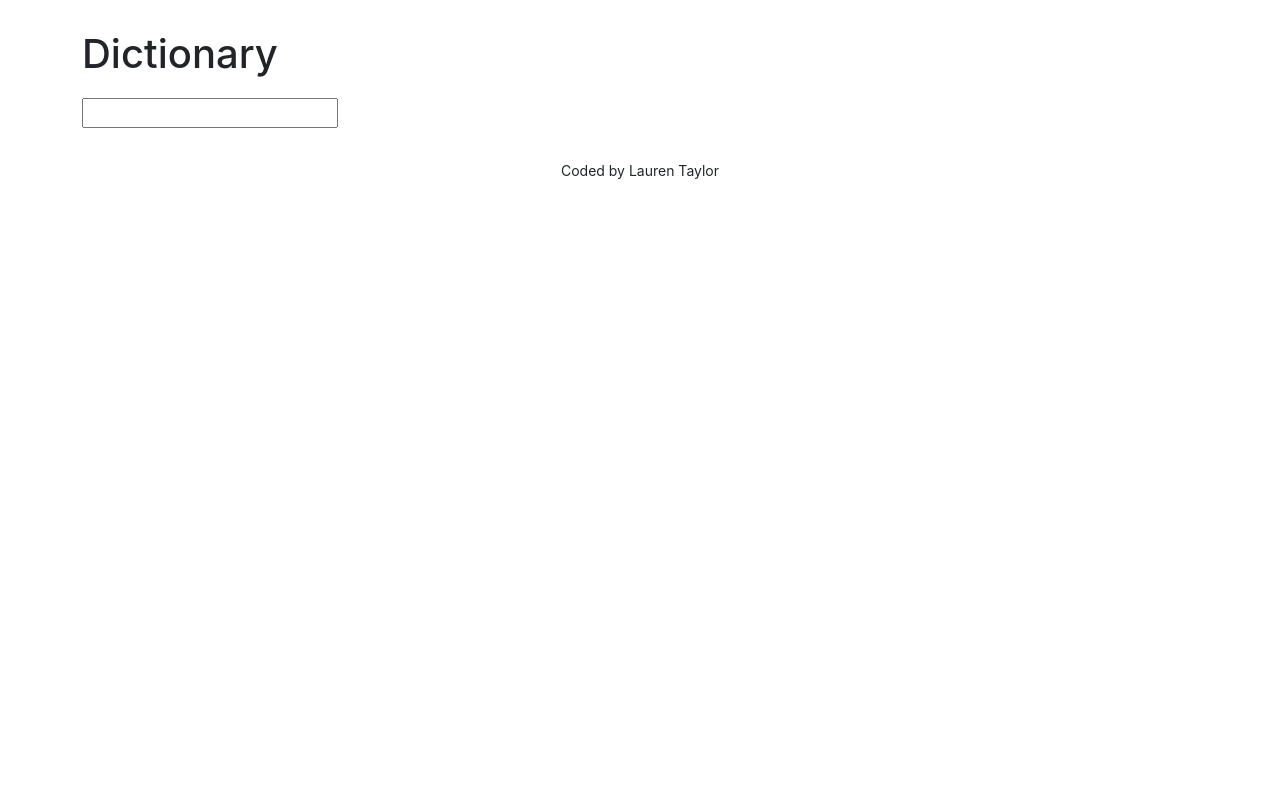
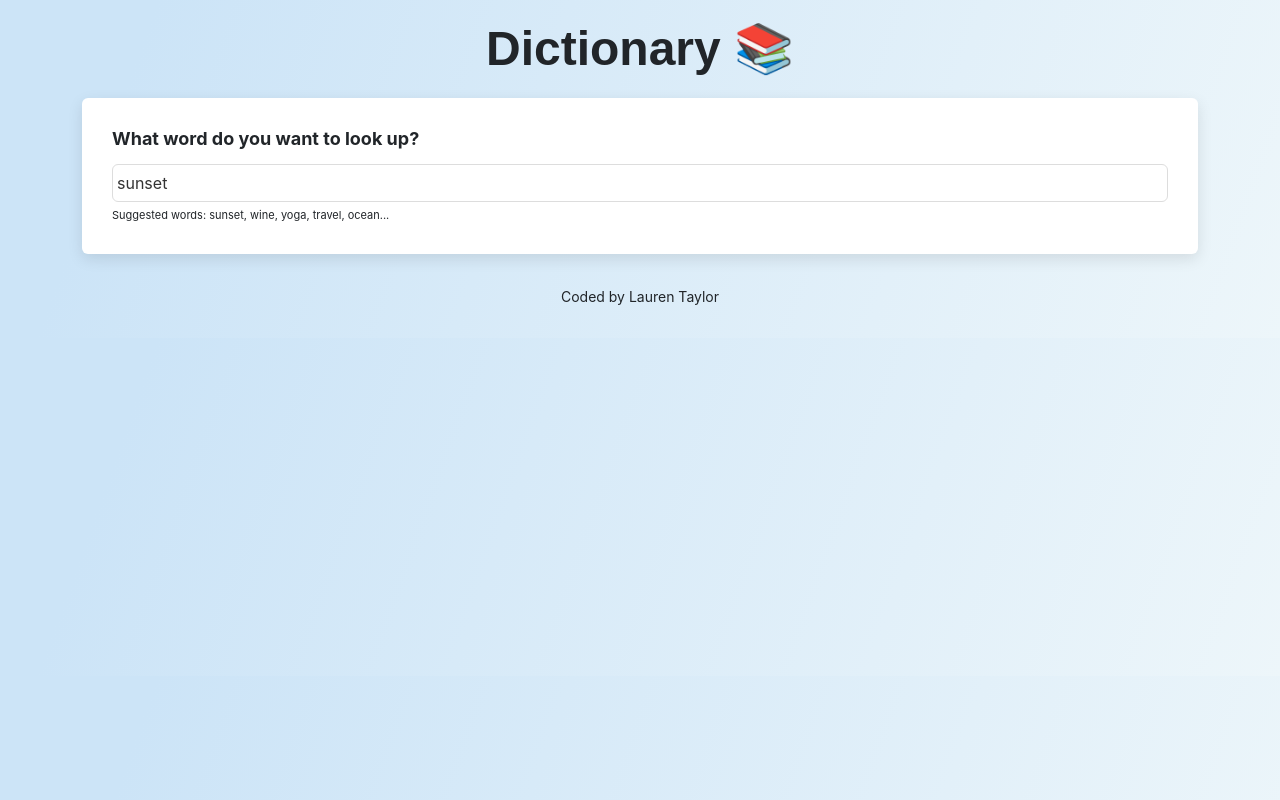
Before and after one commit to LaurenTaylor92/dictionary-app, a React (Create React App) app: page / in a window 1280 px wide. Built offline with nearby package versions, Linux system fonts and the light colour scheme; no server answers.

Commit message:
Styled the application

```diff
--- a/src/App.css
+++ b/src/App.css
@@ -1,3 +1,11 @@
+body {
+  background: linear-gradient(
+    109.6deg,
+    rgb(204, 228, 247) 11.2%,
+    rgb(237, 246, 250) 100.2%
+  );
+}
+
 .App-footer {
   text-align: center;
   margin: 30px 0;
--- a/src/App.js
+++ b/src/App.js
@@ -7,7 +7,7 @@
       <div className="container">
         <header className="App-header"></header>
         <main>
-          <Dictionary />
+          <Dictionary defaultKeyword="sunset" />
         </main>
 
         <footer className="App-footer">
--- a/src/Dictionary.css
+++ b/src/Dictionary.css
@@ -1,7 +1,34 @@
-.Dictionary {
-  margin: 30px 0;
+.Dictionary section {
+  background-color: white;
+  padding: 30px;
+  border-radius: 6px;
+  box-shadow: 0 5px 15px rgb(0 0 0 / 10%);
+  margin: 20px 0;
 }
 
-form {
+.Dictionary input {
+  width: 100%;
+  padding: 6px 4px;
+  border-radius: 6px;
+  color: #333;
+  border: 1px solid #ddd;
+}
+
+.Dictionary h1 {
+  text-align: center;
+  font-family: Arial, Helvetica, sans-serif;
+  font-size: 48px;
   margin-top: 20px;
+  font-weight: bold;
 }
+
+.Dictionary h2 {
+  font-size: 18px;
+  font-weight: bold;
+  margin-bottom: 15px;
+}
+
+.Dictionary .hint {
+  font-size: 11px;
+  margin-top: 5px;
+}
--- a/src/Dictionary.js
+++ b/src/Dictionary.js
@@ -3,32 +3,56 @@
 import Results from "./Results";
 import "./Dictionary.css";
 
-export default function Dictionary() {
-  let [keyword, setKeyword] = useState("");
+export default function Dictionary(props) {
+  let [keyword, setKeyword] = useState(props.defaultKeyword);
   let [results, setResults] = useState(null);
+  let [loaded, setLoaded] = useState(false);
 
   function handleResponse(response) {
     setResults(response.data[0]);
   }
 
-  function search(event) {
-    event.preventDefault();
-    alert(`Searching for ${keyword} definition`);
+  function search() {
     let apiUrl = `https://api.dictionaryapi.dev/api/v2/entries/en/${keyword}`;
     axios.get(apiUrl).then(handleResponse);
+  }
+
+  function handleSubmit(event) {
+    event.preventDefault();
+    search();
   }
 
   function handleKeywordChange(event) {
     setKeyword(event.target.value);
   }
 
+  function load() {
+    setLoaded(true);
+    search();
+  }
+
+  if (loaded) {
     return (
       <div className="Dictionary">
-      <h1>Dictionary</h1>
-      <form onSubmit={search}>
-        <input type="search" onChange={handleKeywordChange} />
+        <h1>Dictionary 📚</h1>
+        <section>
+          <h2> What word do you want to look up?</h2>
+          <form onSubmit={handleSubmit}>
+            <input
+              type="search"
+              onChange={handleKeywordChange}
+              defaultValue={props.defaultKeyword}
+            />
           </form>
+          <div className="hint">
+            Suggested words: sunset, wine, yoga, travel, ocean...
+          </div>
+        </section>
         <Results results={results} />
       </div>
     );
+  } else {
+    load();
+    return "Loading";
   }
+}
--- /dev/null
+++ b/src/Meaning.css
@@ -0,0 +1,11 @@
+.Meaning h3 {
+  font-size: 24px;
+  line-height: 1.5;
+  font-weight: bold;
+}
+.Meaning .example {
+  font-size: 14px;
+  opacity: 0.7;
+  font-style: italic;
+  margin-top: 10px;
+}
--- a/src/Meaning.js
+++ b/src/Meaning.js
@@ -1,5 +1,6 @@
 import React from "react";
 import Synonyms from "./Synonyms";
+import "./Meaning.css";
 
 export default function Meaning(props) {
   return (
@@ -8,13 +9,11 @@
       {props.meaning.definitions.map(function (definition, index) {
         return (
           <div key={index}>
-            <p>
-              <strong>Definition:</strong> {definition.definition}
-              <br />
-              <strong>Example:</strong>
+            <div className="definition">{definition.definition}</div>
+
+            <div className="example">
               <em>{definition.example}</em>
-            </p>
-            <strong>Synonyms:</strong>
+            </div>
             <Synonyms synonyms={definition.synonyms} />
           </div>
         );
--- /dev/null
+++ b/src/Phonetic.css
@@ -0,0 +1,24 @@
+.Phonetic {
+  margin: 20px 0;
+}
+
+.Phonetic a {
+  border: 1px solid #ddd;
+  color: black;
+  font-size: 14px;
+  font-weight: bold;
+  text-decoration: none;
+  margin-right: 10px;
+  padding: 8px 15px;
+  border-radius: 20px;
+  transition: all 150ms ease-in-out;
+}
+.Phonetic a:hover {
+  background: #cce4f7;
+  color: black;
+}
+
+.Phonetic .text {
+  opacity: 0.7;
+  font-weight: bold;
+}
--- a/src/Phonetic.js
+++ b/src/Phonetic.js
@@ -1,4 +1,5 @@
 import React from "react";
+import "./Phonetic.css";
 
 export default function Phonetic(props) {
   console.log(props.phonetic);
@@ -7,8 +8,7 @@
       <a href={props.phonetic.audio} target="_blank">
         Listen{" "}
       </a>
-      <br />
-      {props.phonetic.text}
+      <span className="text">{props.phonetic.text}</span>
     </div>
   );
 }
--- /dev/null
+++ b/src/Results.css
@@ -0,0 +1,5 @@
+.Results h2 {
+  font-size: 36px;
+  font-weight: bold;
+  line-height: 1.5;
+}
--- a/src/Results.js
+++ b/src/Results.js
@@ -1,11 +1,13 @@
 import React from "react";
 import Meaning from "./Meaning";
 import Phonetic from "./Phonetic";
+import "./Results.css";
 
 export default function Results(props) {
   if (props.results) {
     return (
       <div className="Results">
+        <section>
           <h2>{props.results.word}</h2>
           {props.results.phonetics.map(function (phonetic, index) {
             return (
@@ -14,11 +16,12 @@
               </div>
             );
           })}
+        </section>
         {props.results.meanings.map(function (meaning, index) {
           return (
-            <div key={index}>
+            <section key={index}>
               <Meaning meaning={meaning} />
-            </div>
+            </section>
           );
         })}
       </div>
--- /dev/null
+++ b/src/Synonyms.css
@@ -0,0 +1,11 @@
+.Synonyms {
+  margin: 15px 0;
+  padding: 0;
+}
+
+.Synonyms li {
+  font-size: 13px;
+  display: inline-block;
+  padding-right: 10px;
+  line-height: 1;
+}
--- a/src/Synonyms.js
+++ b/src/Synonyms.js
@@ -1,4 +1,5 @@
 import React from "react";
+import "./Synonyms.css";
 
 export default function Synonyms(props) {
   if (props.synonyms) {
```
Lines whose indentation alone changed are shown as unchanged.
